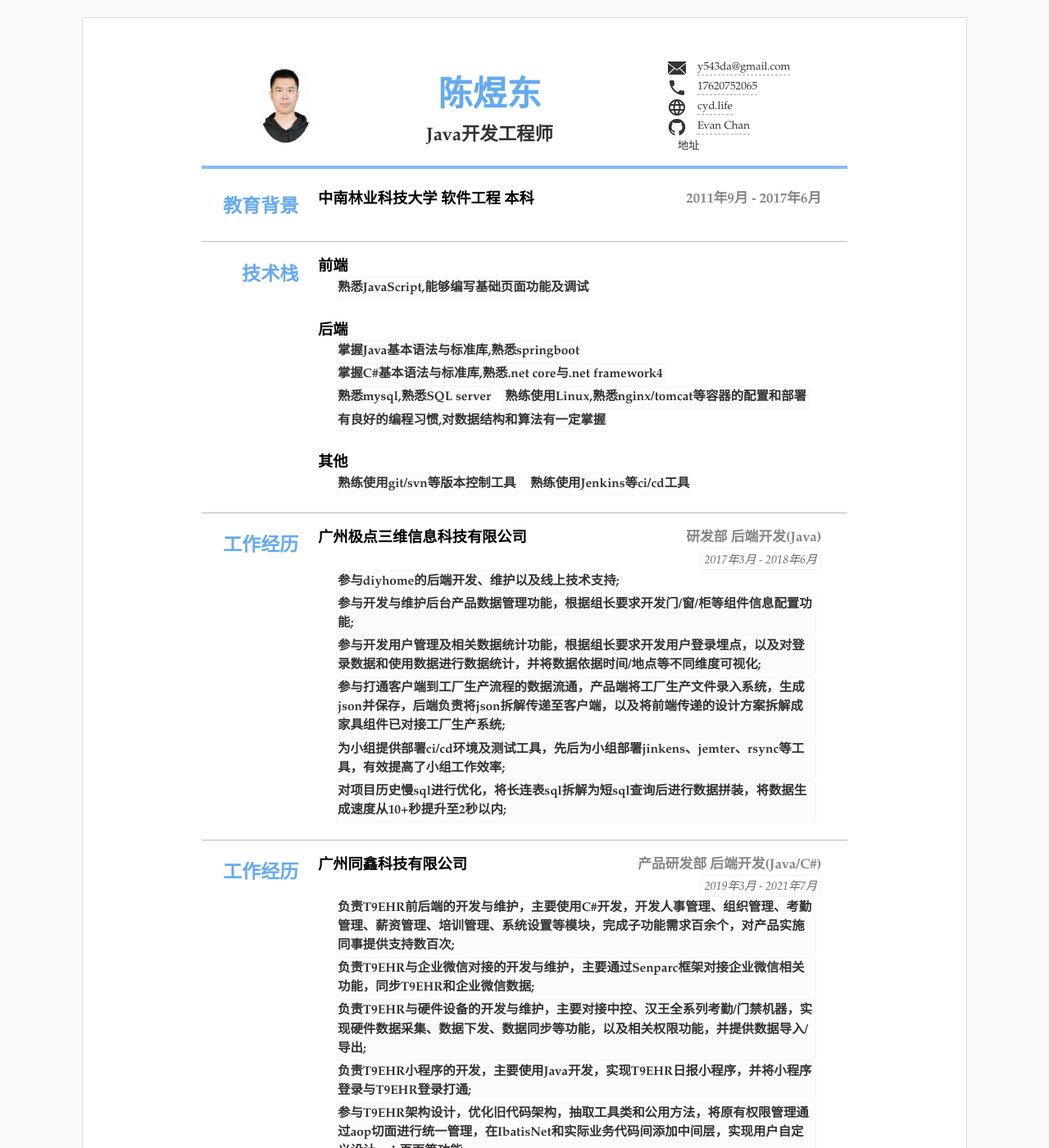
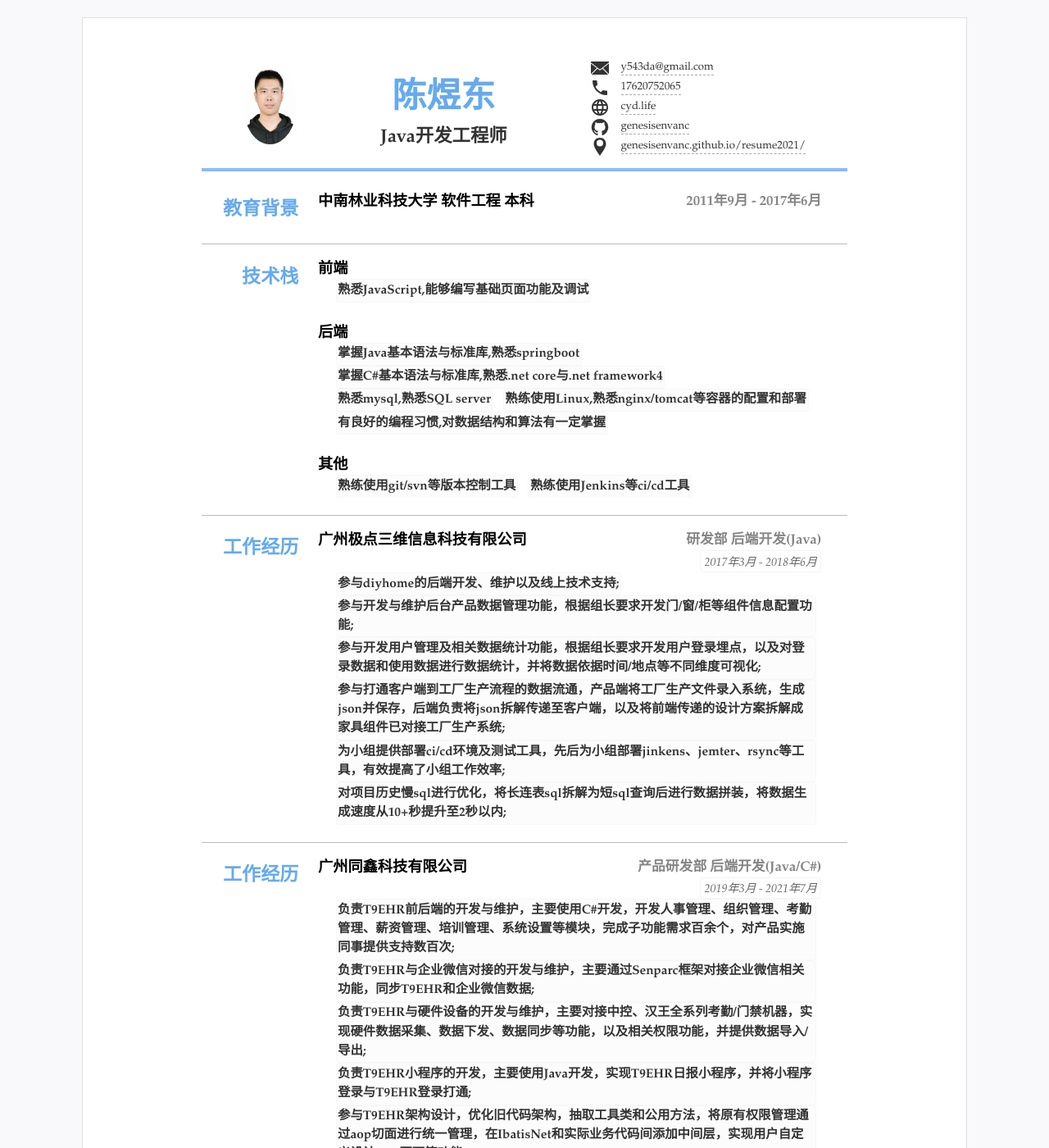
Before and after one commit to 0kestrel/resume2021, a Jekyll site: the page built from index.html, in a window 1280 px wide and 1400 px high. Shown: the whole window at 82% size. Built offline with Jekyll 4.4.1, drawn with Linux system fonts in a browser that asks for light colours; some of the changed text lies outside the part shown.

Commit message:
Update resume.yml

```diff
--- a/_data/resume.yml
+++ b/_data/resume.yml
@@ -18,12 +18,13 @@ contact: #联系方式连接等3~5行
 - text: "cyd.life"
   href: 'http://cyd.life'
   icon: 'icons/web.svg'
-- text: "Evan Chan"
+- text: "genesisenvanc"
   href: 'https://github.com/genesisenvanc'
   icon: "icons/github.svg"
   attr: 'target="_blank"' #新标签页打开
-- text: "地址"
-  #   icon: "icons/location.svg"
+- text: "genesisenvanc.github.io/resume2021/"
+  href: "https://genesisenvanc.github.io/resume2021/"
+  icon: "icons/location.svg"
 
 #下面是主体内容
 main: #主要内容，
@@ -122,13 +123,13 @@ main: #主要内容，
 #  - 如果有可以继续添加
 
 #footer 脚注，打印版和web版不同不显示
-footer: #脚注多组
-  print: #打印版markdown或者html
-  screen:
+#footer: #脚注多组
+#  print: #打印版markdown或者html
+#  screen:
 #  - text: "简历脚注"
   #   href: '/'
-  - text: "在线简历"
-    href: "https://genesisenvanc.github.io/resume2021/"
+#  - text: "在线简历"
+#    href: "https://genesisenvanc.github.io/resume2021/"
 
 #页面额外js脚本，如xx统计
 #scripts:
```
